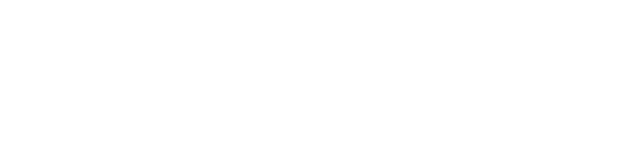
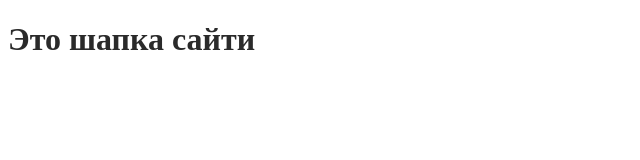
Before and after one commit to akbiography/github-tutorial, a plain HTML site: page index.html in a window 1280 px wide. Shown: the whole page, without its empty margins (0-640 px from the left). Drawn offline with Linux system fonts and the light colour scheme.

Commit message:
Добавил заголовок и стили

```diff
--- a/index.html
+++ b/index.html
@@ -4,10 +4,10 @@
         <meta charset="UTF-8">
         <meta name="viewport" content="width-device-width, initial-scale=1.0">
         <title>Git rules!</title>
-
+<link rel="stylesheet" href="./css/style.css">
  </head>
 <body>
-
+<h1>Это шапка сайти</h1>
 
 </body>
 </html>
```
